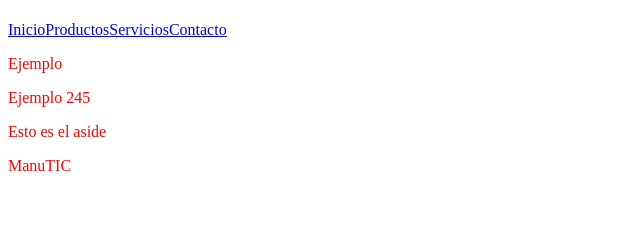
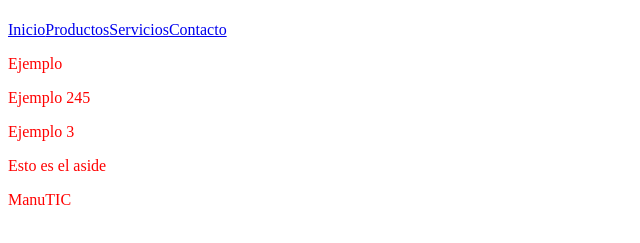
Before and after one commit to ManuT1C/prueba1, a plain HTML site: page index.html in a window 1280 px wide. Shown: the part 59-302 px from the top of the page, without its empty margins (0-640 px from the left). Drawn offline with Linux system fonts and the light colour scheme.

Commit message:
Se añade ejemplo 3

```diff
--- a/index.html
+++ b/index.html
@@ -17,6 +17,7 @@
             <section>
                 <p>Ejemplo</p>
 				<p>Ejemplo 245</p>
+				<p>Ejemplo 3</p>
             </section>
         </main>
 		<aside>
```
